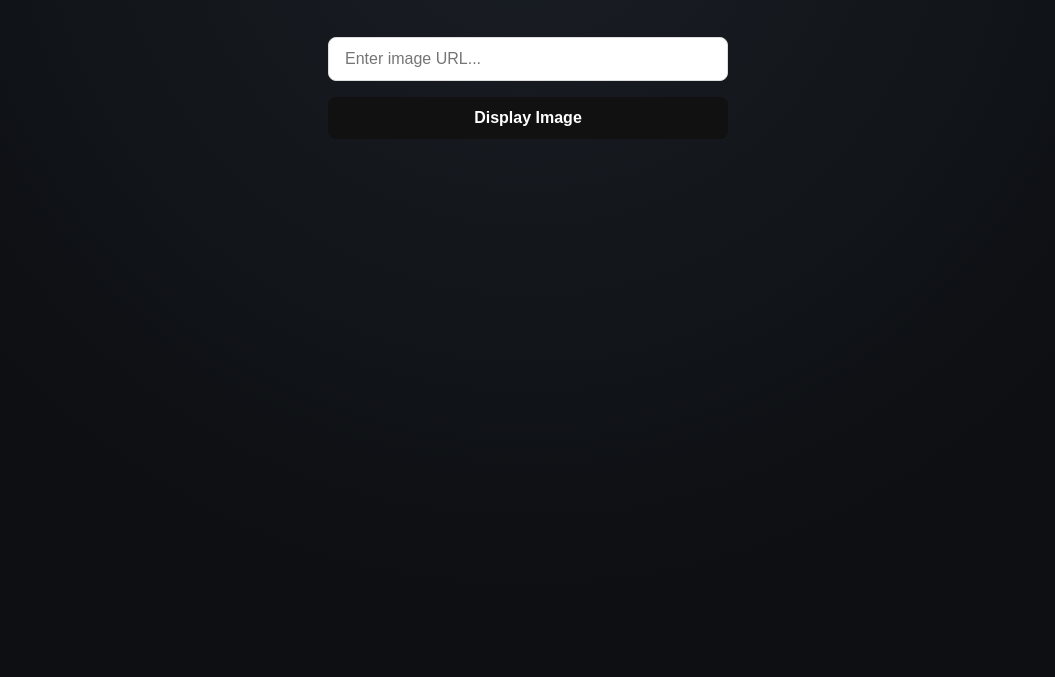
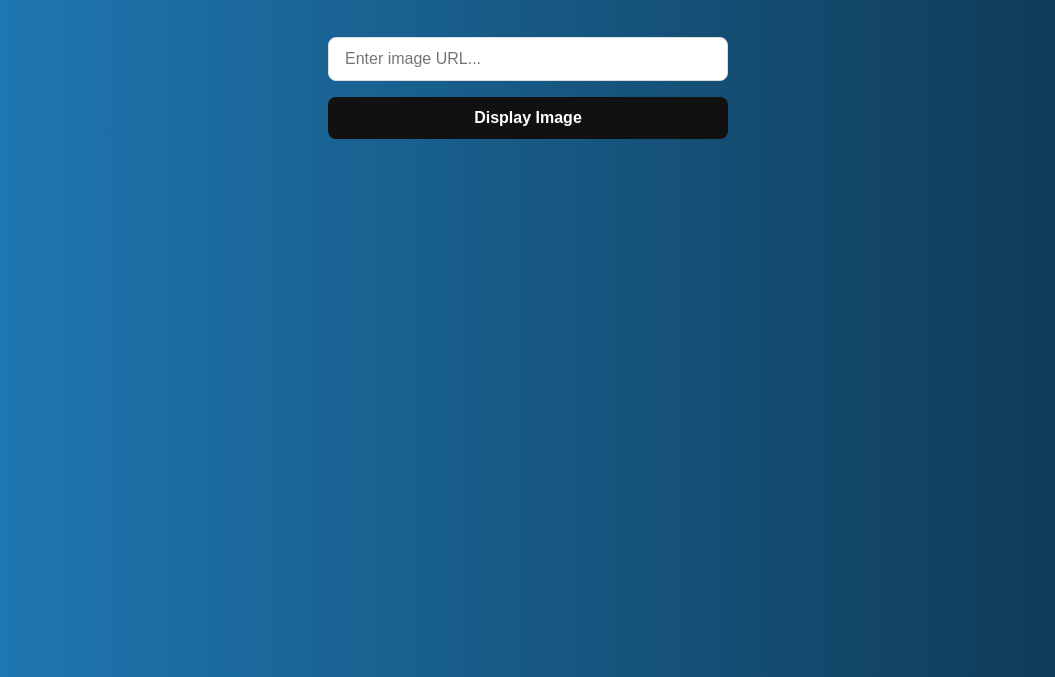
Before and after one commit to IpsaScientiaPotestasEst/Image-Gallery, a website: page index.html in a window 1280 px wide. Shown: the part 123-800 px from the top of the page, without its empty margins (112-1167 px from the left). Drawn offline with Linux system fonts and the light colour scheme.

Commit message:
Update index.html

```diff
--- a/index.html
+++ b/index.html
@@ -41,8 +41,10 @@
 
         body {
             font-family: -apple-system, BlinkMacSystemFont, "Segoe UI", Roboto, Helvetica, Arial, sans-serif;
-            background-color: #0d0f12;
-            background-image: radial-gradient(circle at top, #1a1f26 0%, #0d0f12 70%);
+            background: #1C6EA4;
+            background: -moz-linear-gradient(left, #1C6EA4 0%, #207DBA 0%, #0E354F 100%);
+            background: -webkit-linear-gradient(left, #1C6EA4 0%, #207DBA 0%, #0E354F 100%);
+            background: linear-gradient(to right, #1C6EA4 0%, #207DBA 0%, #0E354F 100%);
             background-attachment: fixed;
             min-height: 100vh;
             color: #333;
```
